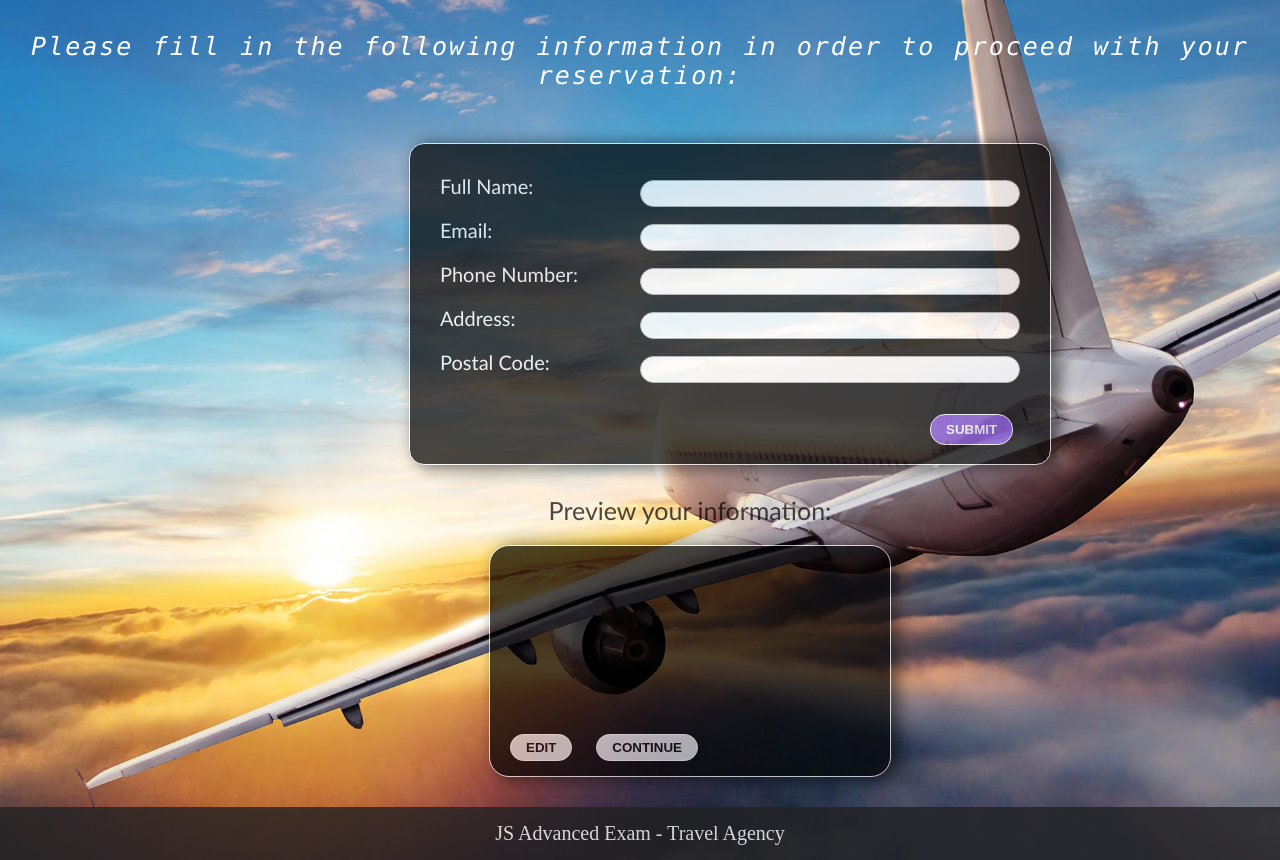
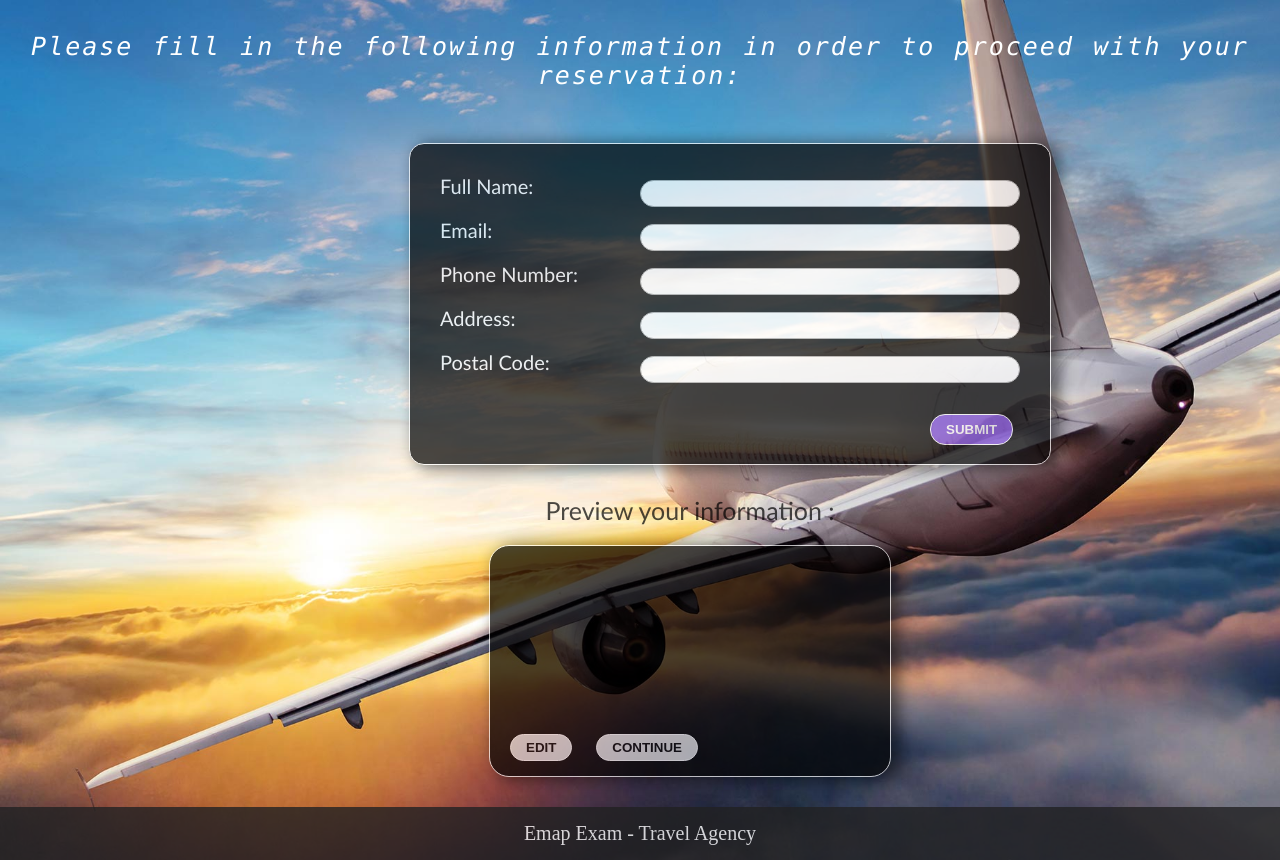
Before and after one commit to KevinGenchev/JuniorProgramExercise, a website: page index.html in a window 1280 px wide. Shown: the part 67-927 px from the top of the page. Drawn offline with Linux system fonts and the light colour scheme.

Commit message:
Small fixes in the HTML

```diff
--- a/index.html
+++ b/index.html
@@ -36,7 +36,7 @@
     </div>
 
     <div id="information">
-        <label>Preview your information:</label>
+        <label>Preview your information :</label>
         <div class="preview">
             <ul id="infoPreview"></ul>
             <div class="actions">
@@ -45,7 +45,7 @@
             </div>
         </div>
     </div>
-    <footer>JS Advanced Exam - Travel Agency </footer>
+    <footer>Emap Exam - Travel Agency</footer>
 </div>
 <script src="solution.js"></script>
 </body>
```
